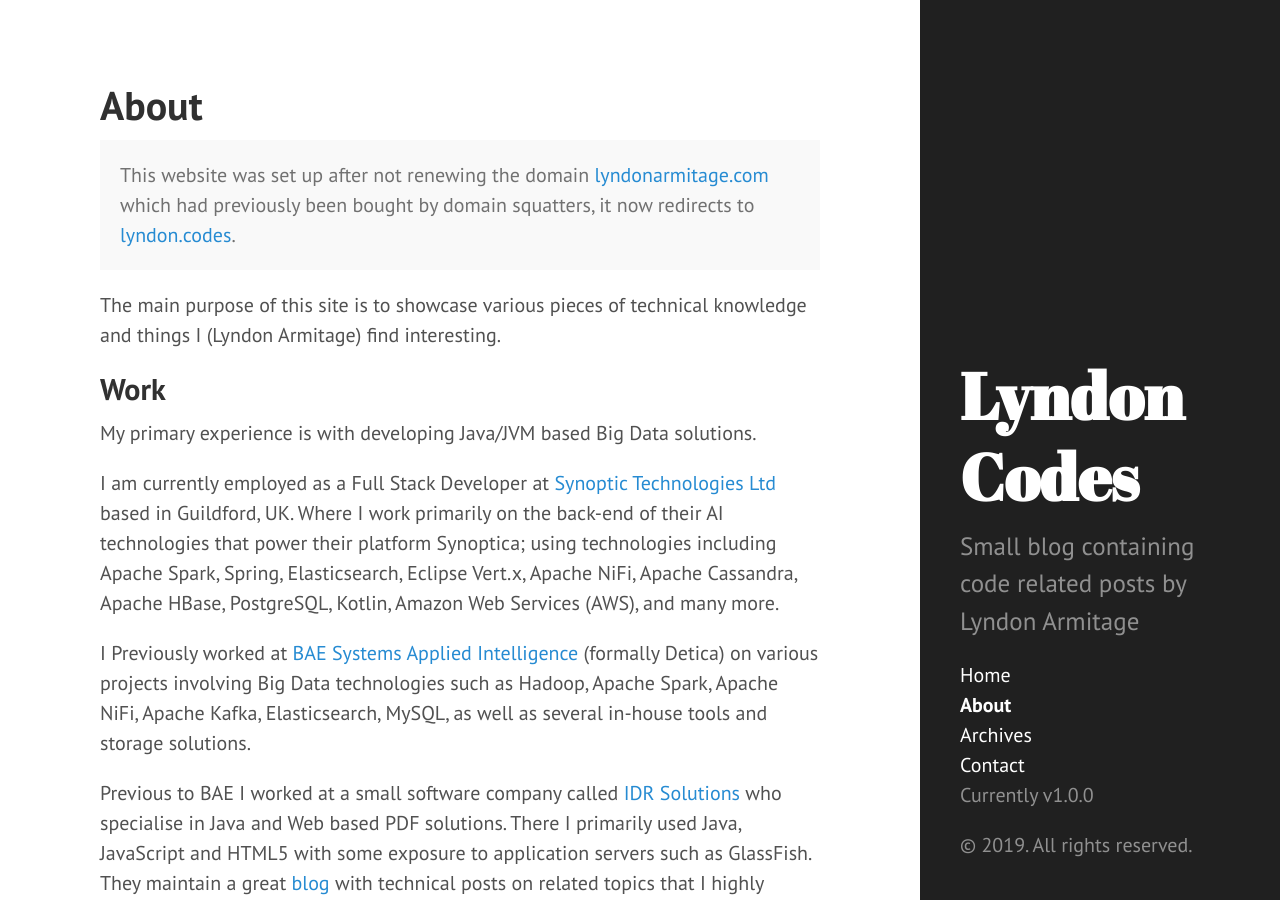
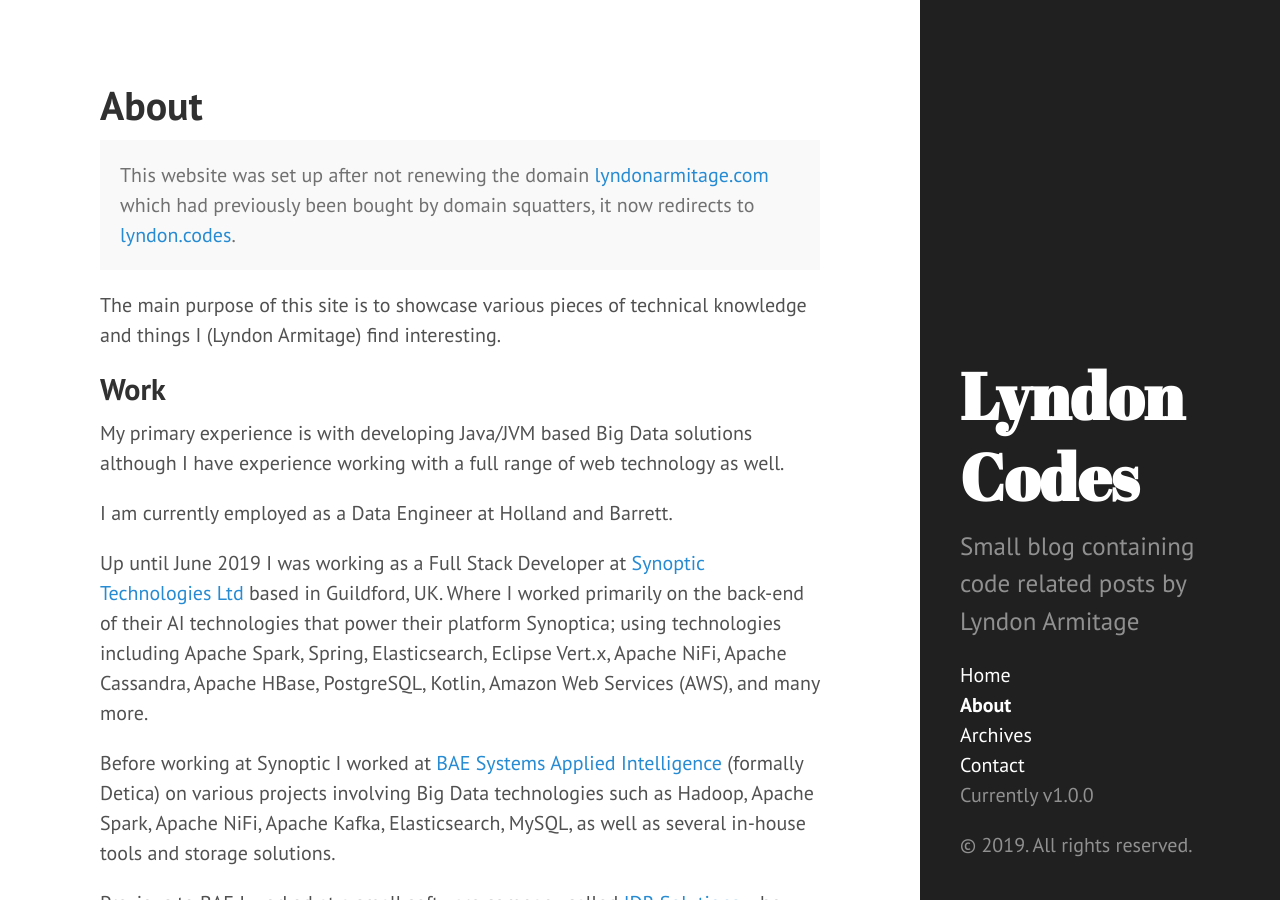
Before and after one commit to LyndonArmitage/lyndonarmitage.github.io, a Jekyll site: the page built from about.md, in a window 1280 px wide and 900 px high. Built offline with Jekyll 4.4.1, drawn with Linux system fonts in a browser that asks for light colours; nearby versions of some CDN libraries.

Commit message:
Update readme with new job

```diff
--- a/about.md
+++ b/about.md
@@ -16,16 +16,19 @@
 
 ## Work
 
-My primary experience is with developing Java/JVM based Big Data solutions.
+My primary experience is with developing Java/JVM based Big Data solutions
+although I have experience working with a full range of web technology as well.
 
-I am currently employed as a Full Stack Developer at
+I am currently employed as a Data Engineer at Holland and Barrett.
+
+Up until June 2019 I was working as a Full Stack Developer at
 [Synoptic Technologies Ltd](https://www.synoptica.com/) based in Guildford, UK.
-Where I work primarily on the back-end of their AI technologies that power
+Where I worked primarily on the back-end of their AI technologies that power
 their platform Synoptica; using technologies including Apache Spark, Spring,
 Elasticsearch, Eclipse Vert.x, Apache NiFi, Apache Cassandra, Apache HBase,
 PostgreSQL, Kotlin, Amazon Web Services (AWS), and many more.
 
-I Previously worked at
+Before working at Synoptic I  worked at
 [BAE Systems Applied Intelligence](https://www.baesystems.com/en/cybersecurity/home)
 (formally Detica) on various projects involving Big Data technologies such as
 Hadoop, Apache Spark, Apache NiFi, Apache Kafka, Elasticsearch, MySQL, as well
```
